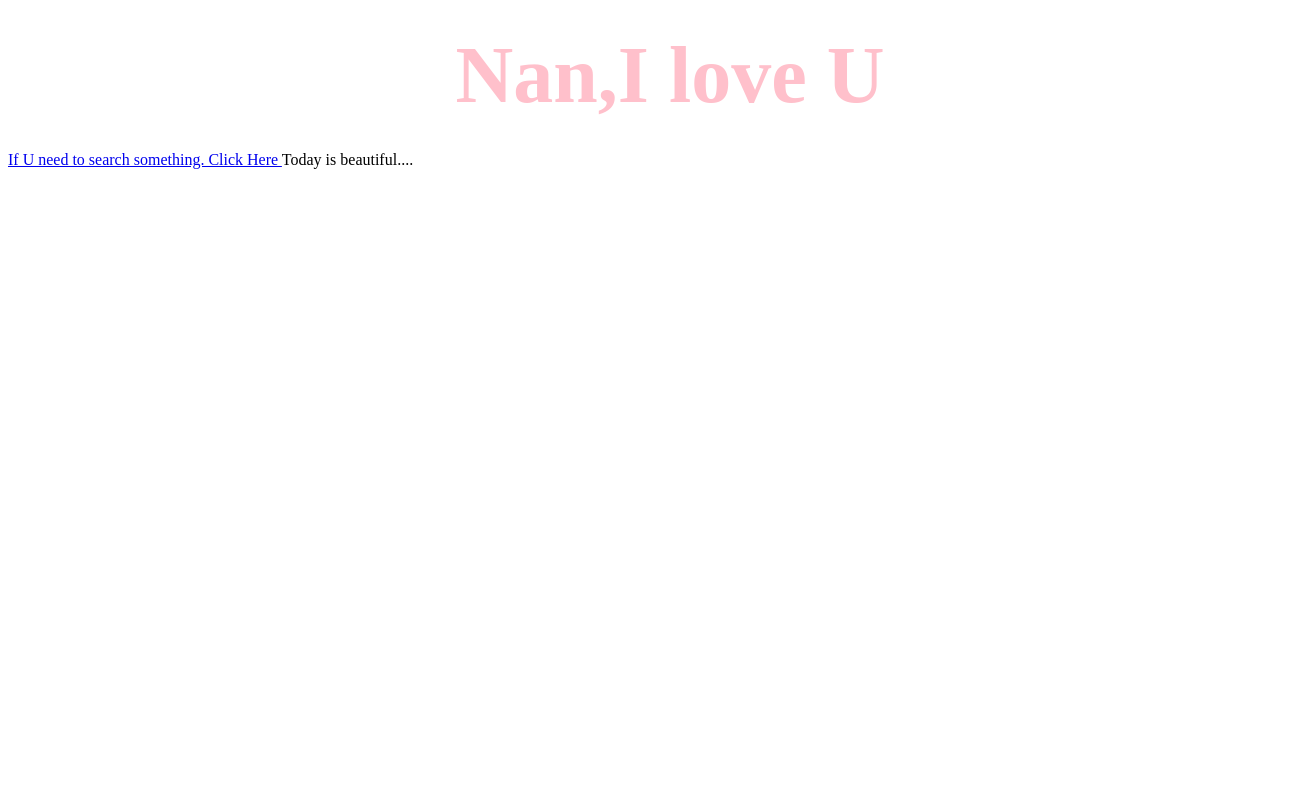
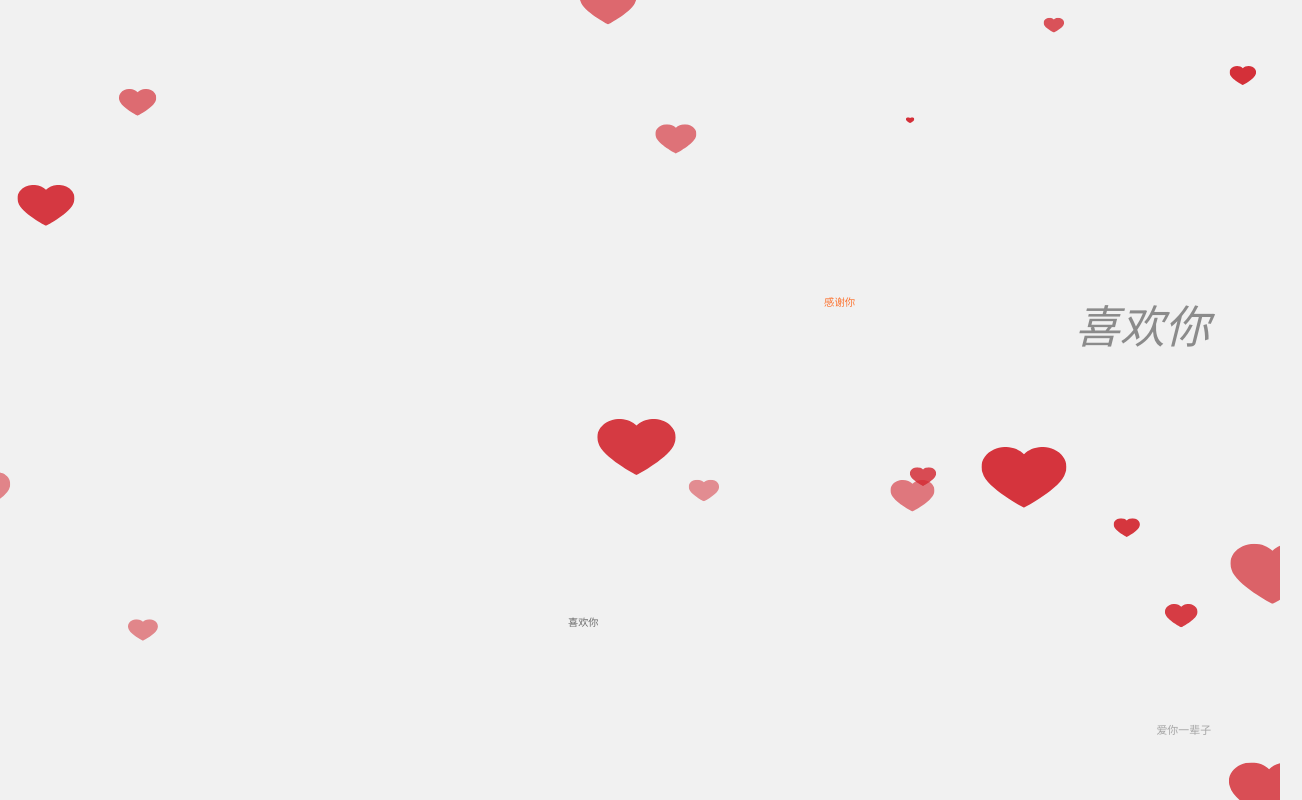
Before and after one commit to lovenannan/lovenannan.github.io, a plain HTML site: page index.html in a window 1280 px wide. Shown: the whole page, 1302 px wide, since content can reach past the window. Drawn offline with Linux system fonts and the light colour scheme.

Commit message:
heart flying

```diff
--- a/index.html
+++ b/index.html
@@ -1,5 +1,195 @@
-<h3 style="color:pink;text-align:center;margin:30px;font-size:80px;width:100%;">Nan,I love U</h3>
 
-<a href="http://www.baidu.com" target="_blank">If U need to search something. Click Here </a>
+<!DOCTYPE html PUBLIC "-//W3C//DTD XHTML 1.0 Transitional//EN" "http://www.w3.org/TR/xhtml1/DTD/xhtml1-transitional.dtd">
+<html xmlns="http://www.w3.org/1999/xhtml">
+<head>
+<meta http-equiv="Content-Type" content="text/html; charset=utf-8" />
+<head>
+	<meta charset="UTF-8">
 
-Today is beautiful....
+	<title>给楠楠</title>
+
+	<style>
+		*{
+            margin:0; padding:0;
+        }
+		body{
+             background-color: #f1f1f1;
+        }
+	</style>
+</head>
+<body>
+
+
+<audio autoplay="autopaly">
+<source src="http://www.hunlipic.com/e/mp3/wky.mp3" type="audio/mp3"/>
+</audio>
+
+	<canvas id="drawHeart"></canvas>
+
+	<script>
+		var hearts = [];
+		var canvas = document.getElementById('drawHeart');
+		var wW = window.innerWidth;
+		var wH = window.innerHeight;
+		// 创建画布
+		var ctx = canvas.getContext('2d');
+		// 创建图片对象
+		var heartImage = new Image();
+		heartImage.src = 'images/heart.svg';
+		var num = 20;
+
+		init();
+
+		window.addEventListener('resize', function(){
+			 wW = window.innerWidth;
+			 wH = window.innerHeight;
+		});
+		// 初始化画布大小
+		function init(){
+			canvas.width = wW;
+			canvas.height = wH;
+			for(var i = 0; i < num; i++){
+				hearts.push(new Heart(i%5));
+			}
+			requestAnimationFrame(render);
+		}
+
+		function getColor(){
+			var val = Math.random() * 10;
+			if(val > 0 && val <= 1){
+				return '#00f';
+			} else if(val > 1 && val <= 2){
+				return '#f00';
+			} else if(val > 2 && val <= 3){
+				return '#0f0';
+			} else if(val > 3 && val <= 4){
+				return '#368';
+			} else if(val > 4 && val <= 5){
+				return '#666';
+			} else if(val > 5 && val <= 6){
+				return '#333';
+			} else if(val > 6 && val <= 7){
+				return '#f50';
+			} else if(val > 7 && val <= 8){
+				return '#e96d5b';
+			} else if(val > 8 && val <= 9){
+				return '#5be9e9';
+			} else {
+				return '#d41d50';
+			}
+		}
+
+		function getText(){
+			var val = Math.random() * 10;
+			if(val > 1 && val <= 3){
+				return '爱你一辈子';
+			} else if(val > 3 && val <= 5){
+				return '感谢你';
+			} else if(val > 5 && val <= 8){
+				return '喜欢你';
+			} else{
+				return 'I Love You';
+			}
+		}
+
+		function Heart(type){
+			this.type = type;
+			// 初始化生成范围
+			this.x = Math.random() * wW;
+			this.y = Math.random() * wH;
+
+			this.opacity = Math.random() * .5 + .5;
+
+			// 偏移量
+			this.vel = {
+				x: (Math.random() - .5) * 5,
+				y: (Math.random() - .5) * 5
+			}
+
+			this.initialW = wW * .5;
+			this.initialH = wH * .5;
+			// 缩放比例
+			this.targetScale = Math.random() * .15 + .02; // 最小0.02
+			this.scale = Math.random() * this.targetScale;
+
+			// 文字位置
+			this.fx = Math.random() * wW;
+			this.fy = Math.random() * wH;
+			this.fs = Math.random() * 10;
+			this.text = getText();
+
+			this.fvel = {
+				x: (Math.random() - .5) * 5,
+				y: (Math.random() - .5) * 5,
+				f: (Math.random() - .5) * 2
+			}
+		}
+
+		Heart.prototype.draw = function(){
+			ctx.save();
+			ctx.globalAlpha = this.opacity;
+			ctx.drawImage(heartImage, this.x, this.y, this.width, this.height);
+			ctx.scale(this.scale + 1, this.scale + 1);
+  			if(!this.type){
+  				// 设置文字属性
+				ctx.fillStyle = getColor();
+	  			ctx.font = 'italic ' + this.fs + 'px sans-serif';
+	  			// 填充字符串
+	  			ctx.fillText(this.text, this.fx, this.fy);
+  			}
+			ctx.restore();
+		}
+		Heart.prototype.update = function(){
+			this.x += this.vel.x;
+			this.y += this.vel.y;
+
+			if(this.x - this.width > wW || this.x + this.width < 0){
+				// 重新初始化位置
+				this.scale = 0;
+				this.x = Math.random() * wW;
+				this.y = Math.random() * wH;
+			}
+			if(this.y - this.height > wH || this.y + this.height < 0){
+				// 重新初始化位置
+				this.scale = 0;
+				this.x = Math.random() * wW;
+				this.y = Math.random() * wH;
+			}
+
+			// 放大
+			this.scale += (this.targetScale - this.scale) * .1;
+			this.height = this.scale * this.initialH;
+			this.width = this.height * 1.4;
+
+			// -----文字-----
+			this.fx += this.fvel.x;
+			this.fy += this.fvel.y;
+			this.fs += this.fvel.f;
+
+			if(this.fs > 50){
+				this.fs = 2;
+			}
+
+			if(this.fx - this.fs > wW || this.fx + this.fs < 0){
+				// 重新初始化位置
+				this.fx = Math.random() * wW;
+				this.fy = Math.random() * wH;
+			}
+			if(this.fy - this.fs > wH || this.fy + this.fs < 0){
+				// 重新初始化位置
+				this.fx = Math.random() * wW;
+				this.fy = Math.random() * wH;
+			}
+		}
+
+		function render(){
+			ctx.clearRect(0, 0, wW, wH);
+			for(var i = 0; i < hearts.length; i++){
+				hearts[i].draw();
+				hearts[i].update();
+			}
+			requestAnimationFrame(render);
+		}
+	</script>
+</body>
+</html>
```
Also changed, not shown: Images/heart.svg (added), 1 other file.
